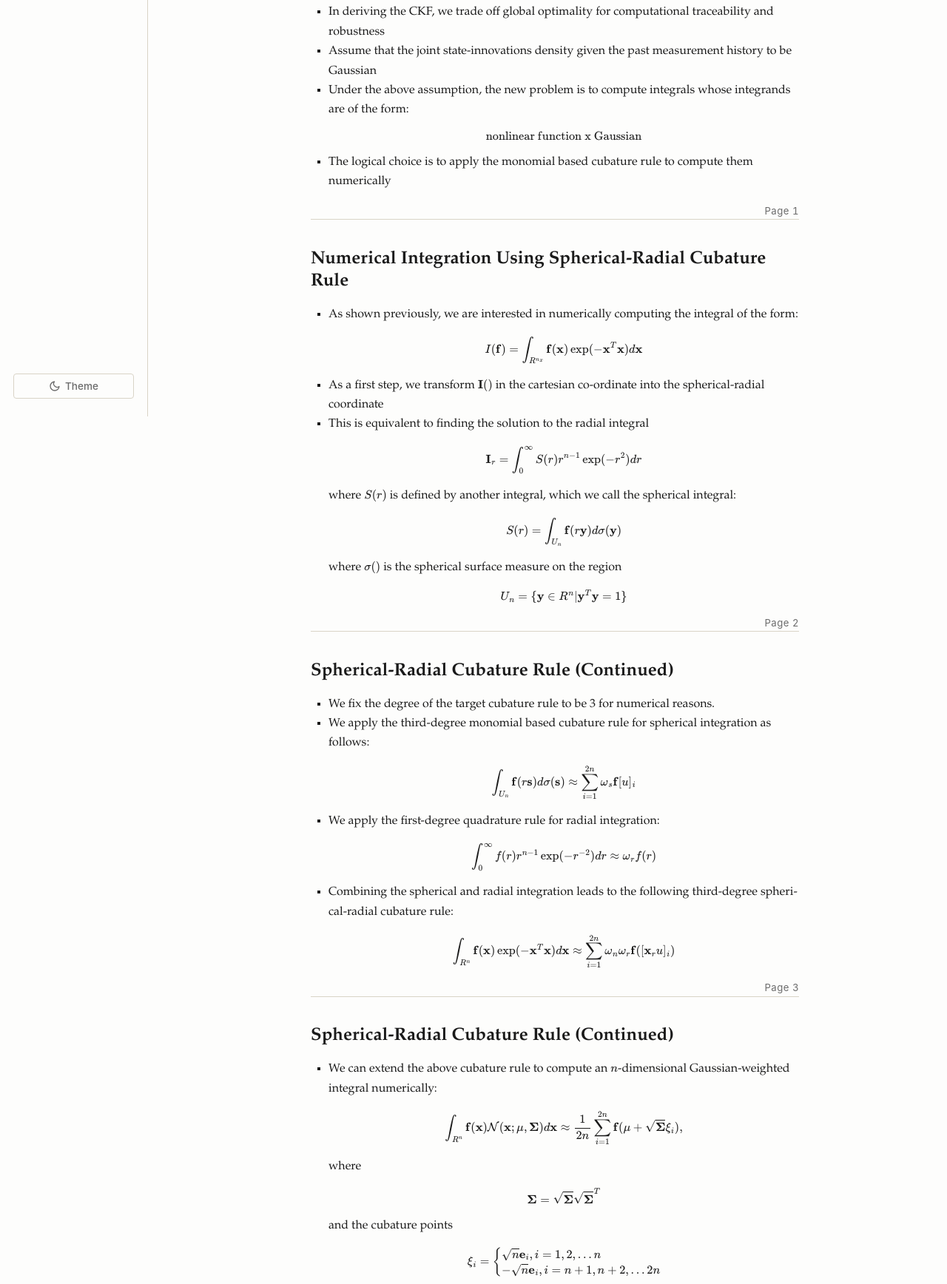
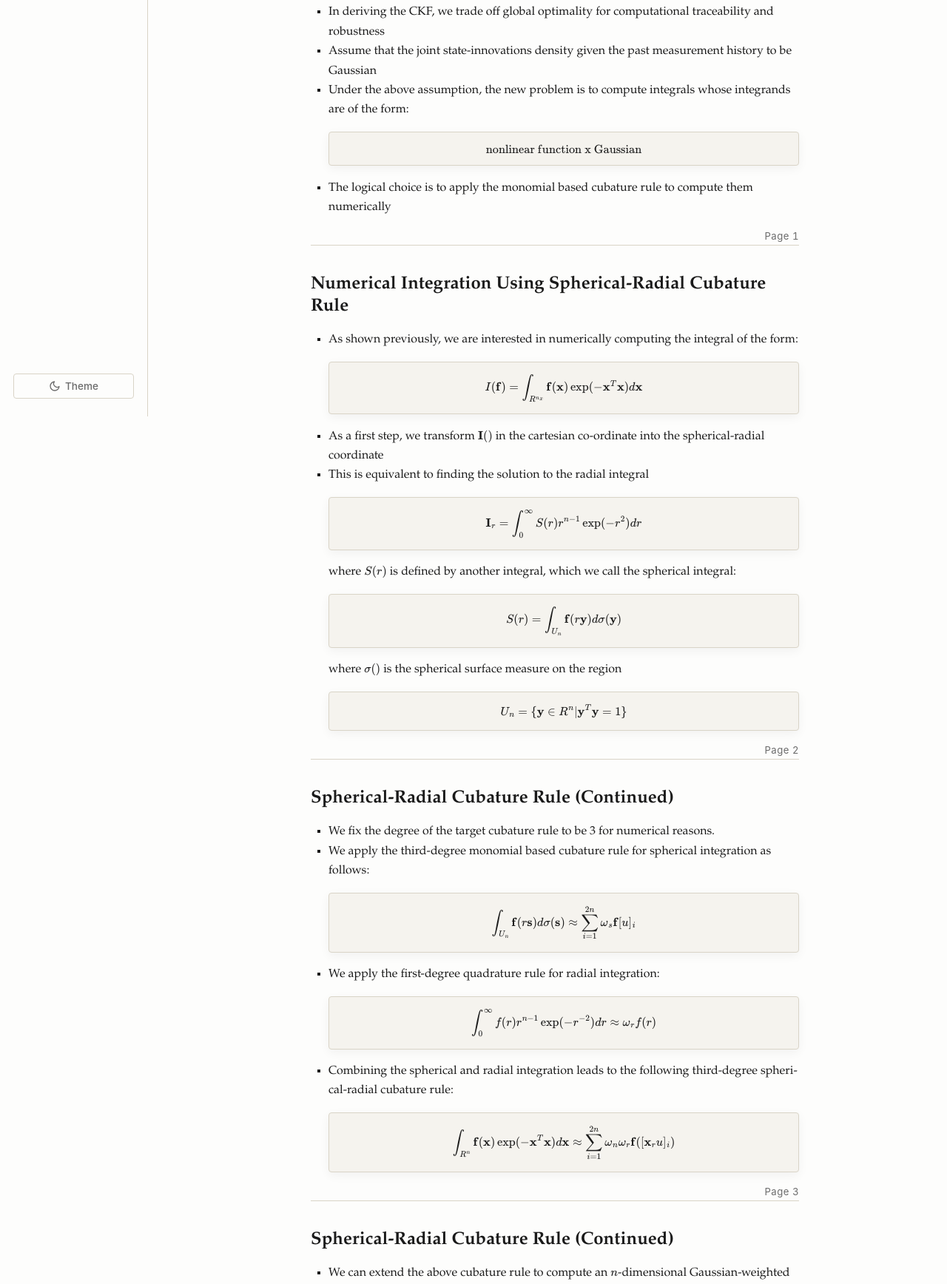
Before and after one commit to haranarasaratnam/flask_website, a Flask app: page /estimation/ckf in a window 1280 px wide. Shown: the part 237-1973 px from the top of the page at 74% size. Run offline with Flask 3, Linux system fonts and the light colour scheme; some libraries are stand-ins or nearby versions.

Commit message:
facelift: rolling quotes + display-math equation boxes
Quotes on the index page now cross-fade through the rotation every 7s
instead of picking one at page load. Display-math blocks rendered by
MathJax 3 get the same surface/border treatment as <pre> code blocks
for visual consistency.

Co-Authored-By: Claude Opus 4.7 <noreply@anthropic.com>

```diff
--- a/static/css/style.css
+++ b/static/css/style.css
@@ -644,6 +644,24 @@ iframe, twitterwidget, video {
 :hover > .anchor { display: inline; }
 
 .MathJax_Display { overflow-x: auto; overflow-y: hidden; }
+
+/* ============================================================
+   Display-math equation boxes — MathJax 3 wraps display
+   equations in <mjx-container display="true">. Style them to
+   match the <pre> code-block treatment for visual consistency.
+   ============================================================ */
+mjx-container[display="true"] {
+    display: block;
+    margin: 1.25em 0;
+    padding: 1em 1.25em;
+    background: var(--surface);
+    border: 1px solid var(--rule);
+    border-radius: var(--radius);
+    box-shadow: var(--shadow);
+    overflow-x: auto;
+    overflow-y: hidden;
+}
+mjx-container[display="true"] > mjx-math { text-align: center; }
 .utterances { max-width: 100%; width: 100%; margin: 0; }
 
 /* Smooth scroll + reduced-motion respect */
```
Also changed, not shown: static/js/quotes.js (+31 -10 lines), README_mine.md.
